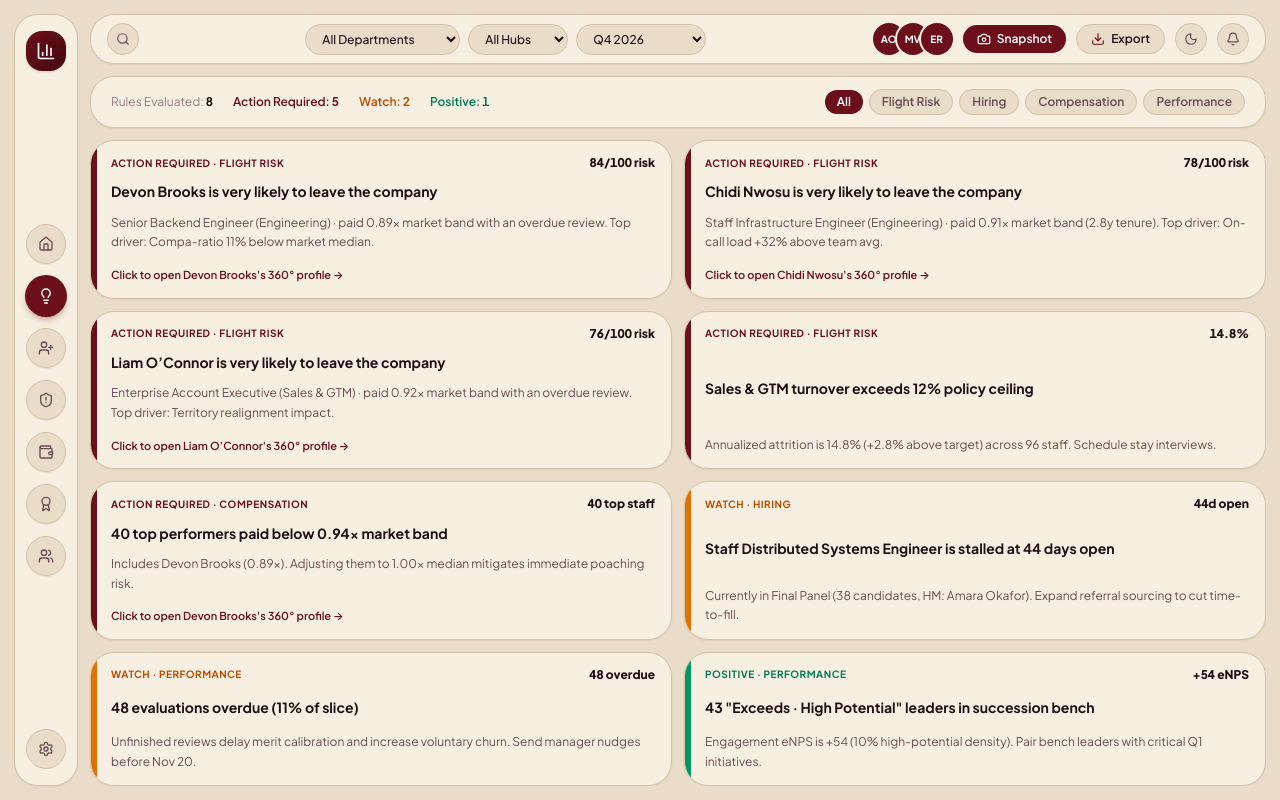
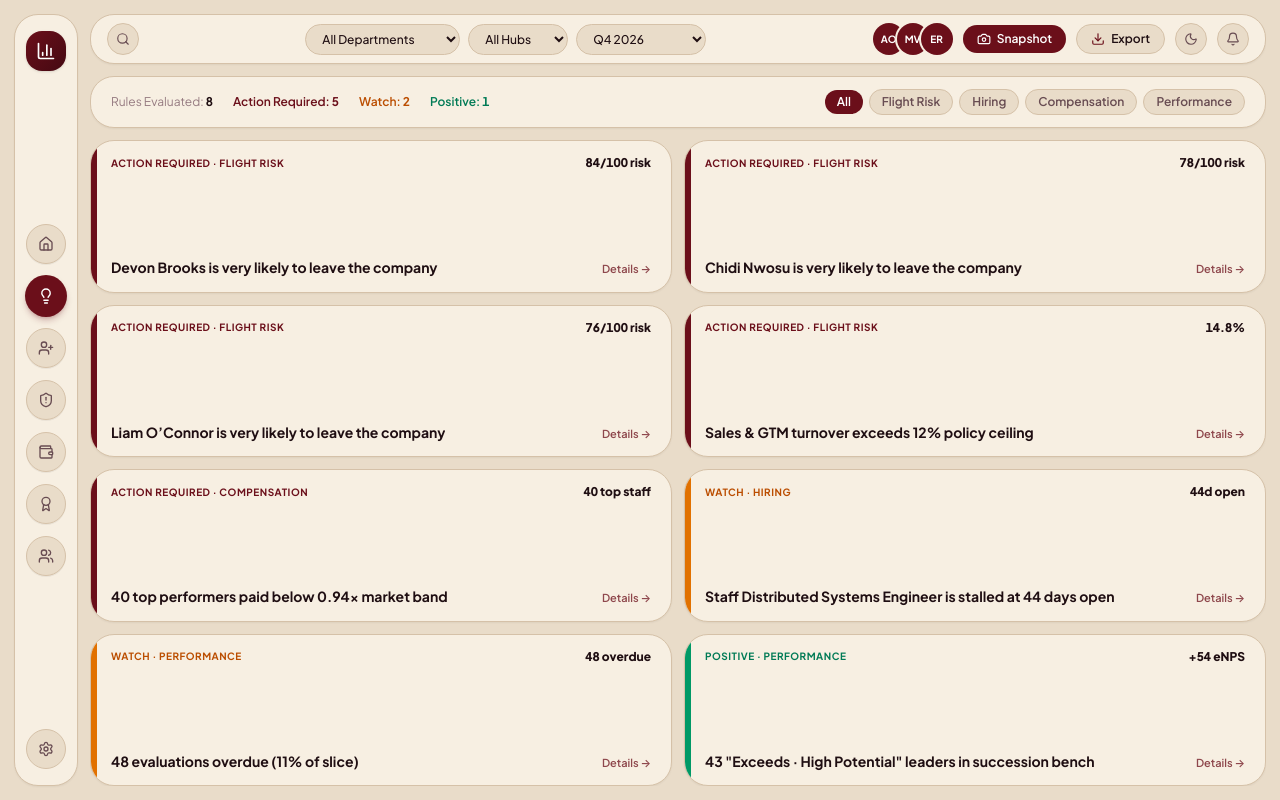
Before and after one commit to hermceeelabs/crimsonpulse-hr-dashboard, a React (Vite) app: page / in a window 1280 px wide. Both pictures are taken after a click on the button "Admin Insights". Built offline with nearby package versions, Linux system fonts and the light colour scheme.

Commit message:
Simplify Admin Insights cards and add click-to-open Insight Detail modal

```diff
--- a/src/App.tsx
+++ b/src/App.tsx
@@ -55,6 +55,7 @@ import {
   generateDirectorySummary,
   generateMasterAdminInsights,
 } from './utils/insightsEngine';
+import type { BusinessInsight } from './utils/insightsEngine';
 
 type NavTab =
   | 'overview'
@@ -84,6 +85,7 @@ export function App() {
   const [showSearchInput, setShowSearchInput] = useState(false);
   const [darkOxblood, setDarkOxblood] = useState(false);
   const [selectedEmployee, setSelectedEmployee] = useState<Employee | null>(null);
+  const [selectedInsight, setSelectedInsight] = useState<BusinessInsight | null>(null);
   const [toast, setToast] = useState<string | null>(null);
   const [snapshotMenuOpen, setSnapshotMenuOpen] = useState(false);
   const [isCapturing, setIsCapturing] = useState(false);
@@ -803,12 +805,9 @@ export function App() {
                     </div>
                   </div>
 
-                  {/* Insights Grid */}
+                  {/* Insights Grid (clean summary cards; click any card to reveal full details) */}
                   <div className="flex-1 min-h-0 grid grid-cols-1 md:grid-cols-2 gap-3 overflow-hidden">
                     {visibleInsights.slice(0, 8).map((ins) => {
-                      const linkedEmp = ins.employeeId
-                        ? EMPLOYEES.find((e) => e.id === ins.employeeId)
-                        : undefined;
                       const barColor =
                         ins.signal === 'Action Required'
                           ? 'bg-[#6B0F1A]'
@@ -823,15 +822,14 @@ export function App() {
                           : 'text-emerald-700 dark:text-emerald-400';
 
                       return (
-                        <div
+                        <button
                           key={ins.id}
-                          onClick={() => linkedEmp && setSelectedEmployee(linkedEmp)}
-                          className={`relative rounded-3xl border border-[var(--border-subtle)] bg-[var(--bg-surface)] pl-5 pr-4 py-3.5 shadow-xs flex flex-col justify-between overflow-hidden ${
-                            linkedEmp ? 'cursor-pointer hover:border-[#6B0F1A] transition' : ''
-                          }`}
+                          type="button"
+                          onClick={() => setSelectedInsight(ins)}
+                          className="relative text-left rounded-3xl border border-[var(--border-subtle)] bg-[var(--bg-surface)] pl-5 pr-5 py-3.5 shadow-xs flex flex-col justify-between overflow-hidden cursor-pointer hover:border-[#6B0F1A] transition group"
                         >
                           <div className={`absolute left-0 top-0 bottom-0 w-1.5 ${barColor}`} />
-                          <div className="flex items-center justify-between gap-2">
+                          <div className="flex items-center justify-between gap-2 w-full">
                             <span className={`text-[10px] font-bold uppercase tracking-wider ${sigColor}`}>
                               {ins.signal} · {ins.category}
                             </span>
@@ -839,18 +837,15 @@ export function App() {
                               {ins.metric}
                             </span>
                           </div>
-                          <div className="text-sm font-bold text-[var(--text-primary)] mt-1 leading-snug">
-                            {ins.headline}
+                          <div className="flex items-end justify-between gap-3 w-full mt-1">
+                            <div className="text-sm font-bold text-[var(--text-primary)] leading-snug line-clamp-2">
+                              {ins.headline}
+                            </div>
+                            <span className="shrink-0 text-[11px] font-semibold text-[#6B0F1A] dark:text-rose-300 opacity-75 group-hover:opacity-100 transition">
+                              Details →
+                            </span>
                           </div>
-                          <p className="text-xs text-[var(--text-secondary)] leading-relaxed mt-1">
-                            {ins.detail}
-                          </p>
-                          {linkedEmp && (
-                            <div className="mt-2 text-[11px] font-semibold text-[#6B0F1A] dark:text-rose-300">
-                              Click to open {linkedEmp.name}'s 360° profile →
-                            </div>
-                          )}
-                        </div>
+                        </button>
                       );
                     })}
                   </div>
@@ -1372,6 +1367,81 @@ export function App() {
         onActionToast={showToast}
       />
 
+      {/* Insight Detail Modal */}
+      {selectedInsight && (() => {
+        const linkedEmp = selectedInsight.employeeId
+          ? EMPLOYEES.find((e) => e.id === selectedInsight.employeeId)
+          : undefined;
+        const targetTab: NavTab =
+          selectedInsight.category === 'Hiring'
+            ? 'talent'
+            : selectedInsight.category === 'Compensation'
+            ? 'compensation'
+            : selectedInsight.category === 'Performance'
+            ? 'performance'
+            : 'retention';
+
+        return (
+          <div className="fixed inset-0 z-50 flex items-center justify-center p-4">
+            <div
+              className="fixed inset-0 bg-[#1A0408]/55 backdrop-blur-xs"
+              onClick={() => setSelectedInsight(null)}
+            />
+            <div className="relative z-10 w-full max-w-lg rounded-3xl border border-[var(--border-subtle)] bg-[var(--bg-surface)] p-6 shadow-2xl space-y-4 animate-enter">
+              <div className="flex items-center justify-between">
+                <span className="text-[11px] font-bold uppercase tracking-wider text-[#6B0F1A] dark:text-rose-300">
+                  {selectedInsight.signal} · {selectedInsight.category}
+                </span>
+                <span className="text-sm font-extrabold tabular-nums text-[var(--text-primary)]">
+                  {selectedInsight.metric}
+                </span>
+              </div>
+
+              <h3 className="text-lg font-extrabold leading-snug text-[var(--text-primary)]">
+                {selectedInsight.headline}
+              </h3>
+
+              <p className="text-sm leading-relaxed text-[var(--text-secondary)] rounded-2xl border border-[var(--border-subtle)] bg-[var(--bg-canvas)]/70 p-4">
+                {selectedInsight.detail}
+              </p>
+
+              <div className="flex items-center justify-end gap-2.5 pt-2">
+                <button
+                  type="button"
+                  onClick={() => setSelectedInsight(null)}
+                  className="rounded-full border border-[var(--border-subtle)] bg-[var(--bg-canvas)] px-4 py-2 text-xs font-semibold hover:border-[#6B0F1A] cursor-pointer"
+                >
+                  Close
+                </button>
+                {linkedEmp ? (
+                  <button
+                    type="button"
+                    onClick={() => {
+                      setSelectedInsight(null);
+                      setSelectedEmployee(linkedEmp);
+                    }}
+                    className="rounded-full bg-[#6B0F1A] hover:bg-[#450912] text-white px-4 py-2 text-xs font-semibold cursor-pointer"
+                  >
+                    Open {linkedEmp.name}'s 360° Profile →
+                  </button>
+                ) : (
+                  <button
+                    type="button"
+                    onClick={() => {
+                      setSelectedInsight(null);
+                      setActiveTab(targetTab);
+                    }}
+                    className="rounded-full bg-[#6B0F1A] hover:bg-[#450912] text-white px-4 py-2 text-xs font-semibold cursor-pointer"
+                  >
+                    View {selectedInsight.category} Page →
+                  </button>
+                )}
+              </div>
+            </div>
+          </div>
+        );
+      })()}
+
       {/* Toast Notification */}
       {toast && (
         <div className="fixed bottom-5 right-5 z-50 flex items-center gap-2 rounded-full bg-[#26060B] text-white px-4 py-2 text-xs font-semibold shadow-xl animate-enter">
```
